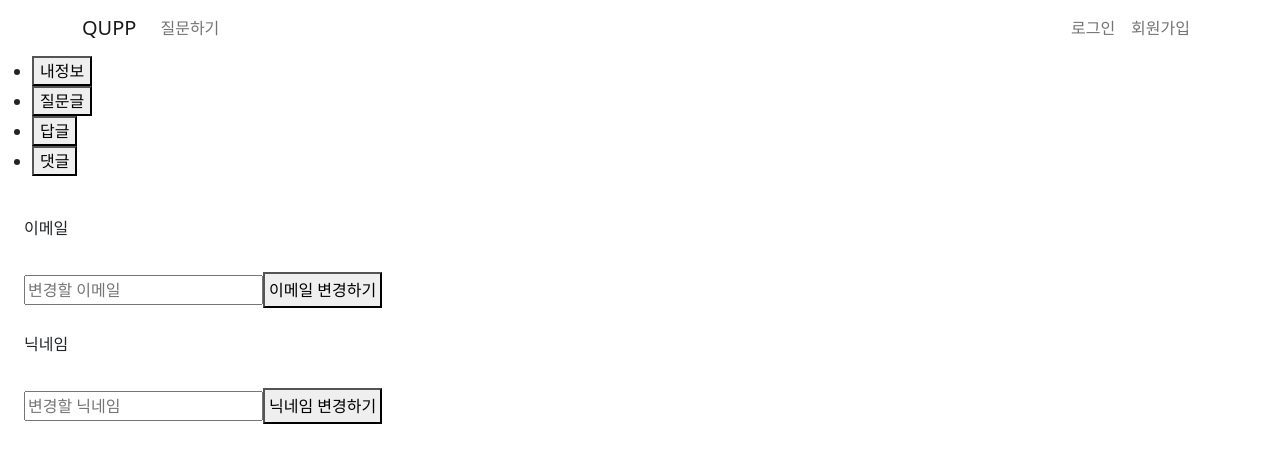
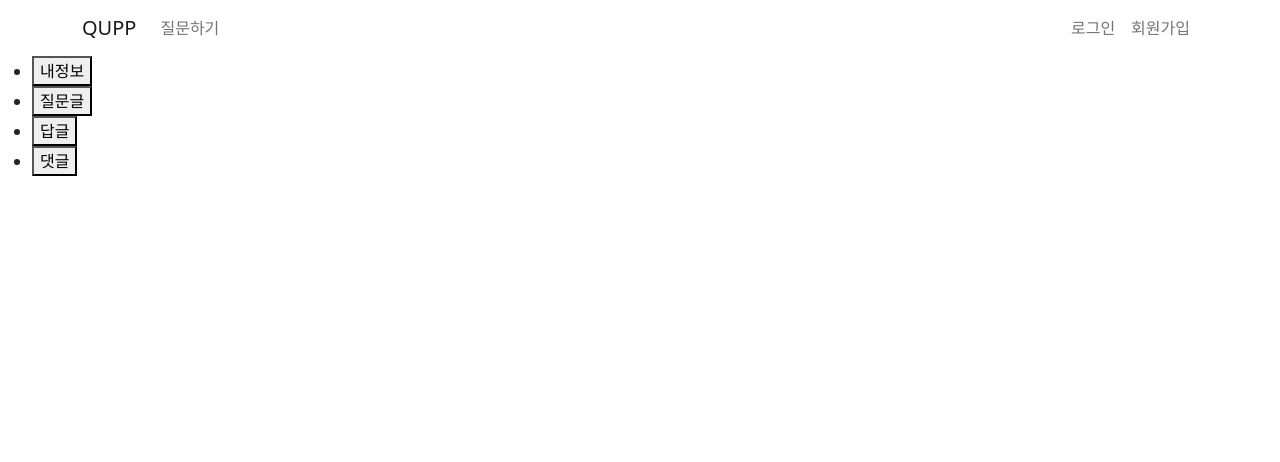
Before and after one commit to devmizz/qupp-front, a React (Create React App) app: page /my_page in a window 1280 px wide. Shown: the top 462 px of the page. Built offline with nearby package versions, Linux system fonts and the light colour scheme.

Commit message:
FIX: change sidebar id

```diff
--- a/src/components/user/Info.jsx
+++ b/src/components/user/Info.jsx
@@ -14,7 +14,7 @@ const Info = () => {
     setUpdateNickname(e.target.value);
   };
 
-  const handleNicknameSubmit = async (e) => {
+  const nicknameSubmit = async (e) => {
     e.preventDefault();
 
     const body = {
@@ -27,7 +27,7 @@ const Info = () => {
     setUpdateNickname('');
   };
 
-  const handleEmailSubmit = async (e) => {
+  const emailSubmit = async (e) => {
     e.preventDefault();
 
     const body = {
@@ -49,7 +49,7 @@ const Info = () => {
             <div>{JSON.parse(localStorage.getItem('userEmail'))}</div>
             <div>
               <div className="flex mt-3">
-                <form className="flex" onSubmit={handleEmailSubmit}>
+                <form className="flex" onSubmit={emailSubmit}>
                   <input
                     type="email"
                     placeholder="변경할 이메일"
@@ -78,7 +78,7 @@ const Info = () => {
             <div>{JSON.parse(localStorage.getItem('userNickname'))}</div>
 
             <div className="flex mt-3">
-              <form className="flex" onSubmit={handleNicknameSubmit}>
+              <form className="flex" onSubmit={nicknameSubmit}>
                 <input
                   type="nickname"
                   placeholder="변경할 닉네임"
--- a/src/components/user/Sidebar.jsx
+++ b/src/components/user/Sidebar.jsx
@@ -1,8 +1,8 @@
-import React, { useState } from 'react';
+import React, { useState, useEffect } from 'react';
 
 const menus = [
   {
-    id: null,
+    id: 'info',
     text: '내정보',
   },
   {
--- a/src/views/user/MyPageRefactor.jsx
+++ b/src/views/user/MyPageRefactor.jsx
@@ -16,10 +16,10 @@ const MyPage = () => {
       <div id="sidebar" className="w-2/12">
         <Sidebar onClickMenu={onClickMenu} />
       </div>
-      <div id="content" className="w-10/12">
-        {console.log(menu)}
-        {menu ? <Post menu={menu} /> : <Info />}
+      <div id="content" className="w-8/12">
+        {menu === 'info' ? <Info /> : <Post menu={menu} />}
       </div>
+      <div className="w-2/12"></div>
     </div>
   );
 };
```
